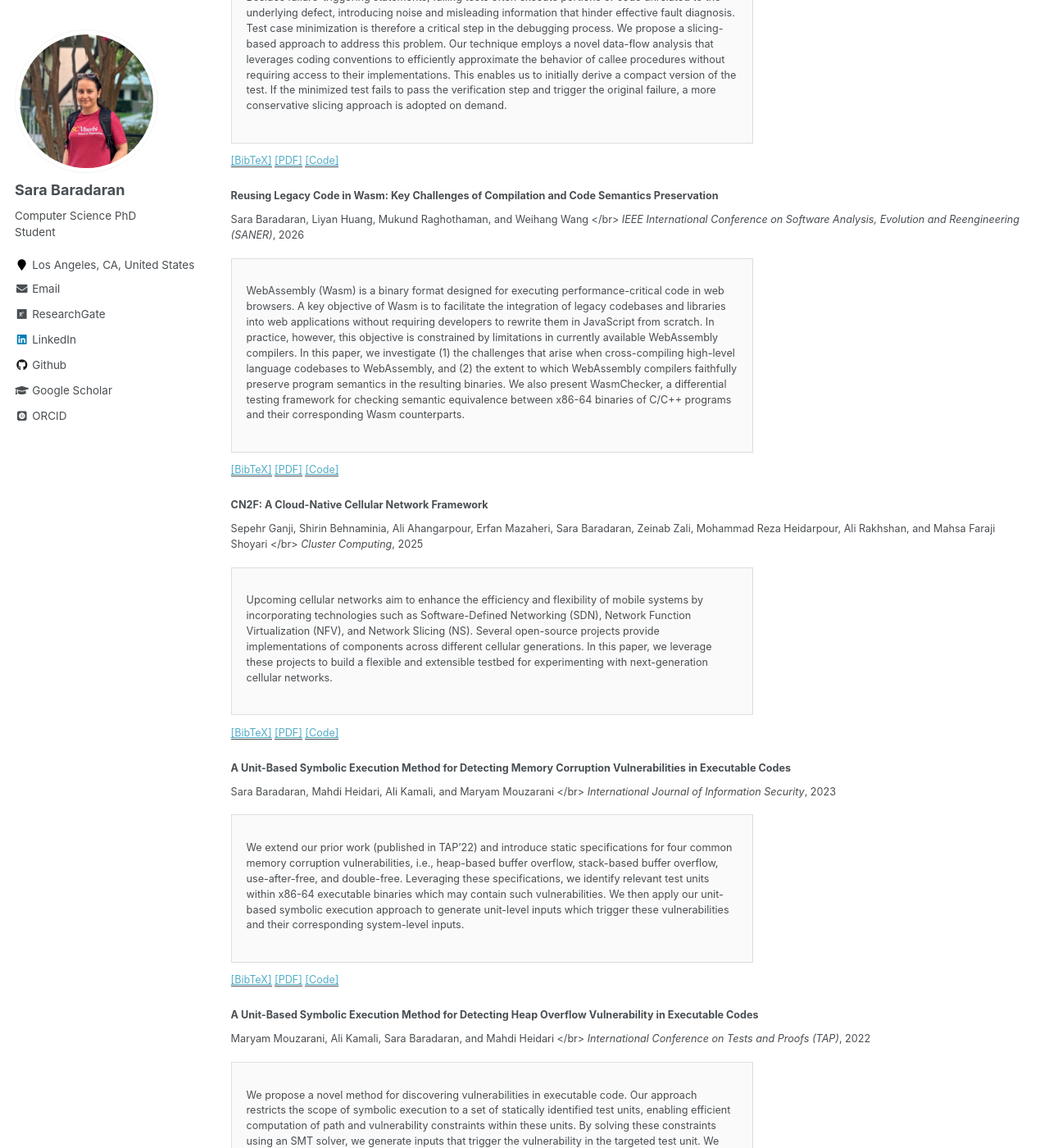
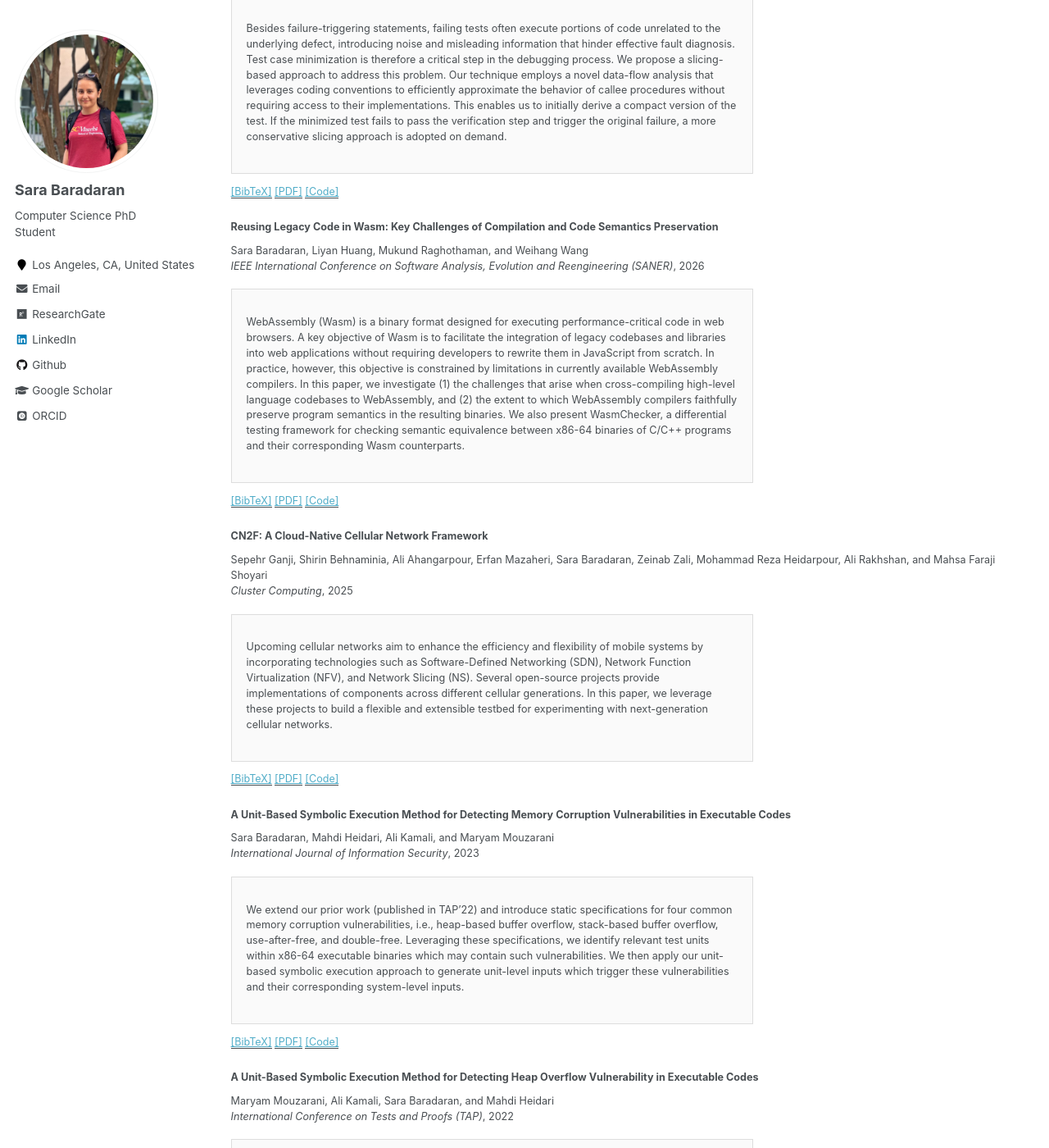
Before and after one commit to SaraBaradaran/SaraBaradaran.github.io, a Jekyll site: the page built from _pages/publications.md, in a window 1280 px wide and 1400 px high, scrolled down 474 px. Shown: the whole window at 82% size. Built offline with Jekyll 4.4.1, drawn with Linux system fonts in a browser that asks for light colours; some web fonts are replaced; some of the changed text lies outside the part shown.

Commit message:
Update archive-single.html

```diff
--- a/_includes/archive-single.html
+++ b/_includes/archive-single.html
@@ -47,7 +47,7 @@
           <p class="archive__item-excerpt" itemprop="description"><p>{{ post.excerpt | markdownify | remove: '<p>' | remove: '</p>' }}<strong><a href="{{ base_path }}{{ post.url }}" rel="permalink"> Read more</a></strong></p></p>
           {% endif %}
         {% elsif post.collection == 'publications' %}
-          <p> {{ post.author }} </br> <i>{{ post.venue }}</i>, {{ post.date | default: "1900-01-01" | date: "%Y" }} </p>
+          <p> {{ post.author }} <br> <i>{{ post.venue }}</i>, {{ post.date | default: "1900-01-01" | date: "%Y" }} </p>
         {% elsif post.date %}
          <p class="page__date"><strong><i class="fa fa-fw fa-calendar" aria-hidden="true"></i> {{ site.data.ui-text[site.locale].date_label | default: "Published:" }}</strong> <time datetime="{{ post.date | default: "1900-01-01" | date_to_xmlschema }}">{{ post.date | default: "1900-01-01" | date: "%B %d, %Y" }}</time></p>
         {% endif %}
```
